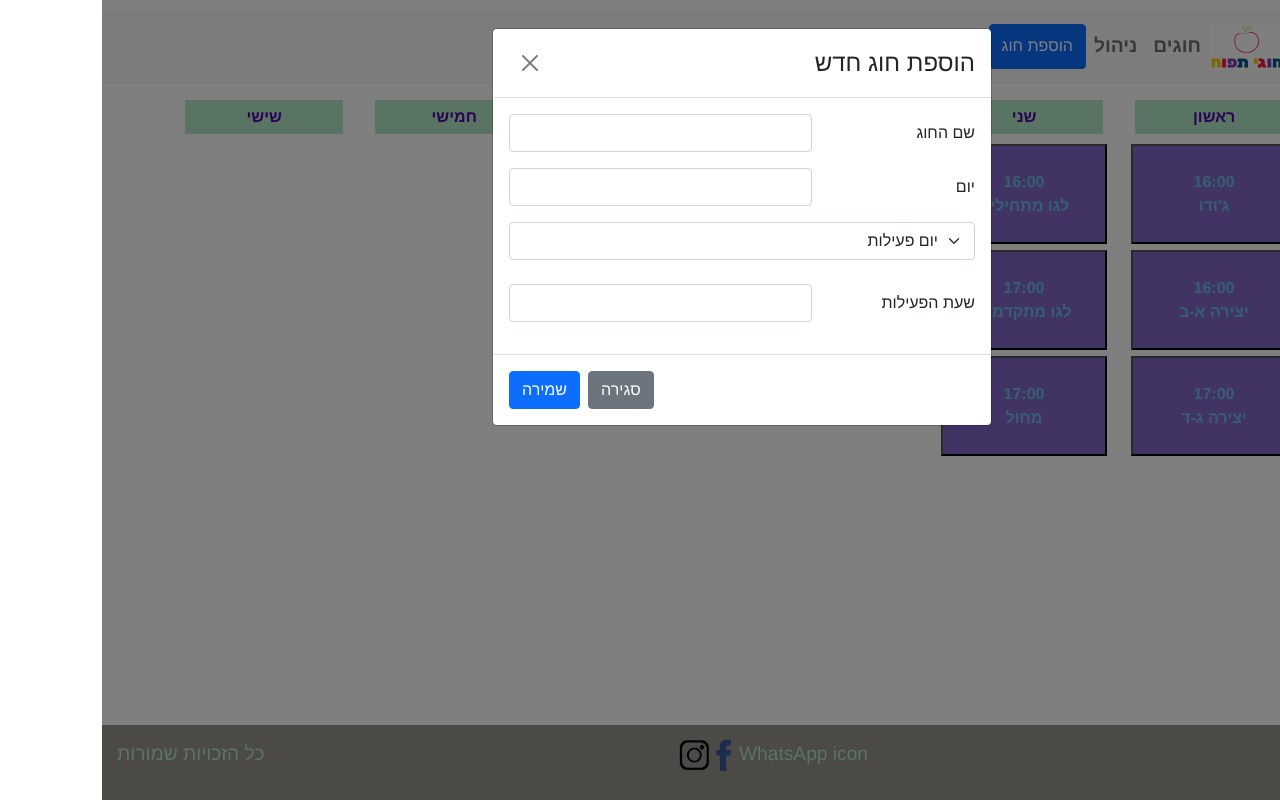
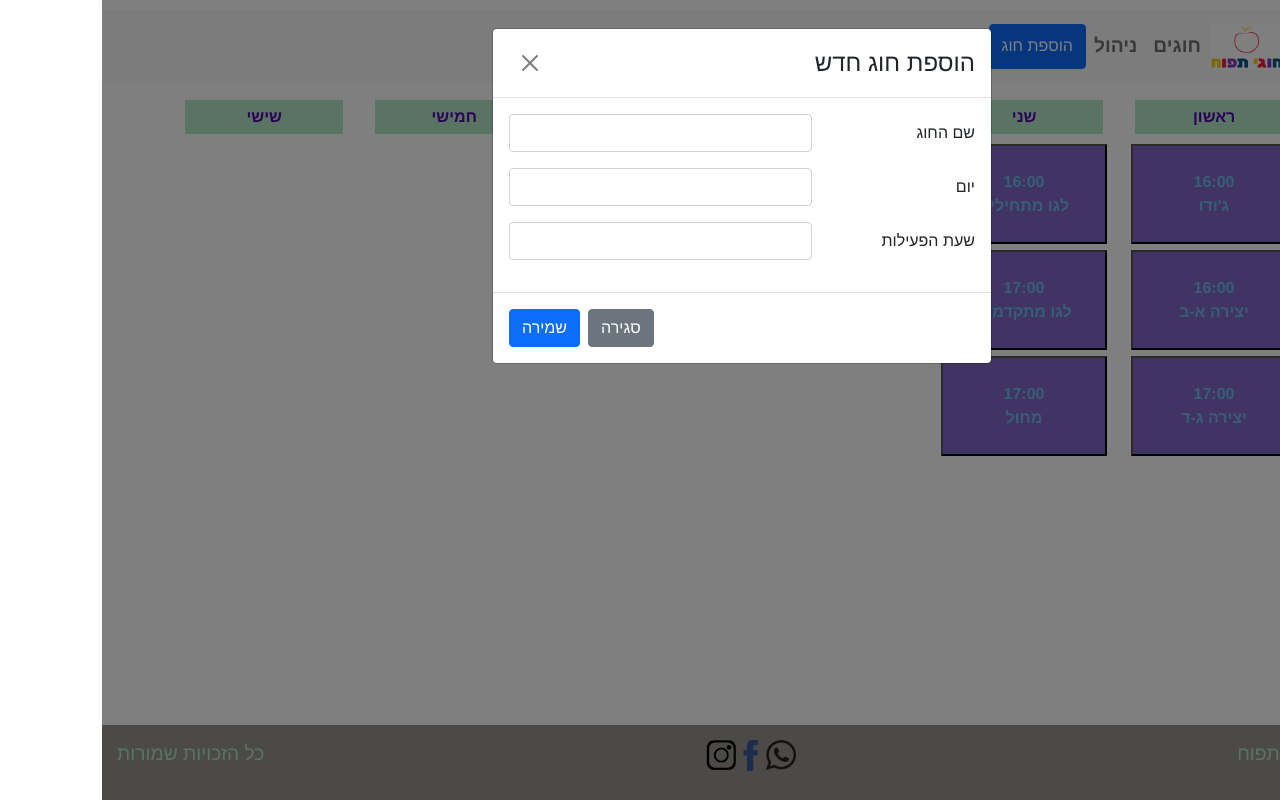
Before and after one commit to Tzinamon/after-school-app, a React (Create React App) app: page /#/ in a window 1280 px wide. Both pictures are taken after a click on the button "הוספת חוג". Built offline with nearby package versions, Linux system fonts and the light colour scheme.

Commit message:
mid bug commit, before things get worse.

```diff
--- a/src/components/NewClassModal/NewClassModal.jsx
+++ b/src/components/NewClassModal/NewClassModal.jsx
@@ -1,5 +1,5 @@
 import { useState } from "react";
-import { Modal, Button, Form, Col, Row,controlId } from "react-bootstrap";
+import { Modal, Button, Form, Col, Row, controlId} from "react-bootstrap";
 import "./NewClassModal.css";
 
 function NewClassModal({show, onClose, onCreate}) {
@@ -12,7 +12,7 @@ function NewClassModal({show, onClose, onCreate}) {
     const [classDay, setClassDay] = useState("");
     const [classTime, setClassTime] = useState("");
 
-    function ClearForm(){
+    function clearForm(){
       setClassName("");
       setClassInstructor("");
       setClassDesc("");
@@ -22,14 +22,11 @@ function NewClassModal({show, onClose, onCreate}) {
       setClassTime("");
     }
 
-    function CreateClass(){
+    function createClass(){
         onCreate(className, classInstructor, classDesc, classRoom, classPrice, classDay, classTime);
-        ClearForm();
+        clearForm();
         onClose();
-
     }
-
-
 
   return (
     <Modal show={show} onHide={onClose} size="md">
@@ -92,8 +89,8 @@ function NewClassModal({show, onClose, onCreate}) {
     </Col>
   </Form.Group>
 
-  <Form.Group>
-  <Form.Select >
+  {/* <Form.Group>
+  <Form.control value={classDay} onSelect={e=>setClassDay(e.target.value)}>
     <option>יום פעילות</option>
     <option value="ראשון">ראשון</option>
     <option value="שני">שני</option>
@@ -101,9 +98,9 @@ function NewClassModal({show, onClose, onCreate}) {
     <option value="רביעי">רביעי</option>
     <option value="חמישי">חמישי</option>
     <option value="שישי">שישי</option>
-  </Form.Select >
+  </Form.control >
   <br />
-  </Form.Group>
+  </Form.Group> */}
 
 <Form.Group as={Row} className="mb-3" controlId="formHorizontalTime">
     <Form.Label column sm={4}>
@@ -113,15 +110,13 @@ function NewClassModal({show, onClose, onCreate}) {
       <Form.Control type="text" value={classTime} onChange={e=>setClassTime(e.target.value)}/>
     </Col>
   </Form.Group>
-
-
 </Form>
       </Modal.Body>
       <Modal.Footer>
         <Button variant="secondary" onClick={onClose}>
           סגירה
         </Button>
-        <Button variant="primary" onClick={CreateClass}>
+        <Button variant="primary" onClick={createClass}>
           שמירה
         </Button>
       </Modal.Footer>
--- a/src/components/footer/footer.jsx
+++ b/src/components/footer/footer.jsx
@@ -2,16 +2,17 @@ import React from "react";
 import "./footer.css";
 import FB from "./FB.png";
 import insta from "./insta color logo.png";
+import whatsapp from "./whatsapp.jpg";
 
 function Footer(props) {
   return (
     <div className="f-footer">
       <div>
-        <div>חוגי חגיגה</div>
+        <div>אודות חוגי תפוח</div>
         <div>דברו איתנו</div>
       </div>
       <div className="footer-icons">
-        <div>WhatsApp icon</div>
+        <div><img src={whatsapp} width="30"  alt="" /></div>
         <div>
           <img src={FB} width="30"  alt="" />
         </div>
```
Also changed, not shown: src/components/TopNav/TopNav.jsx (+3 -4 lines), src/components/footer/whatsapp.jpg (added).
